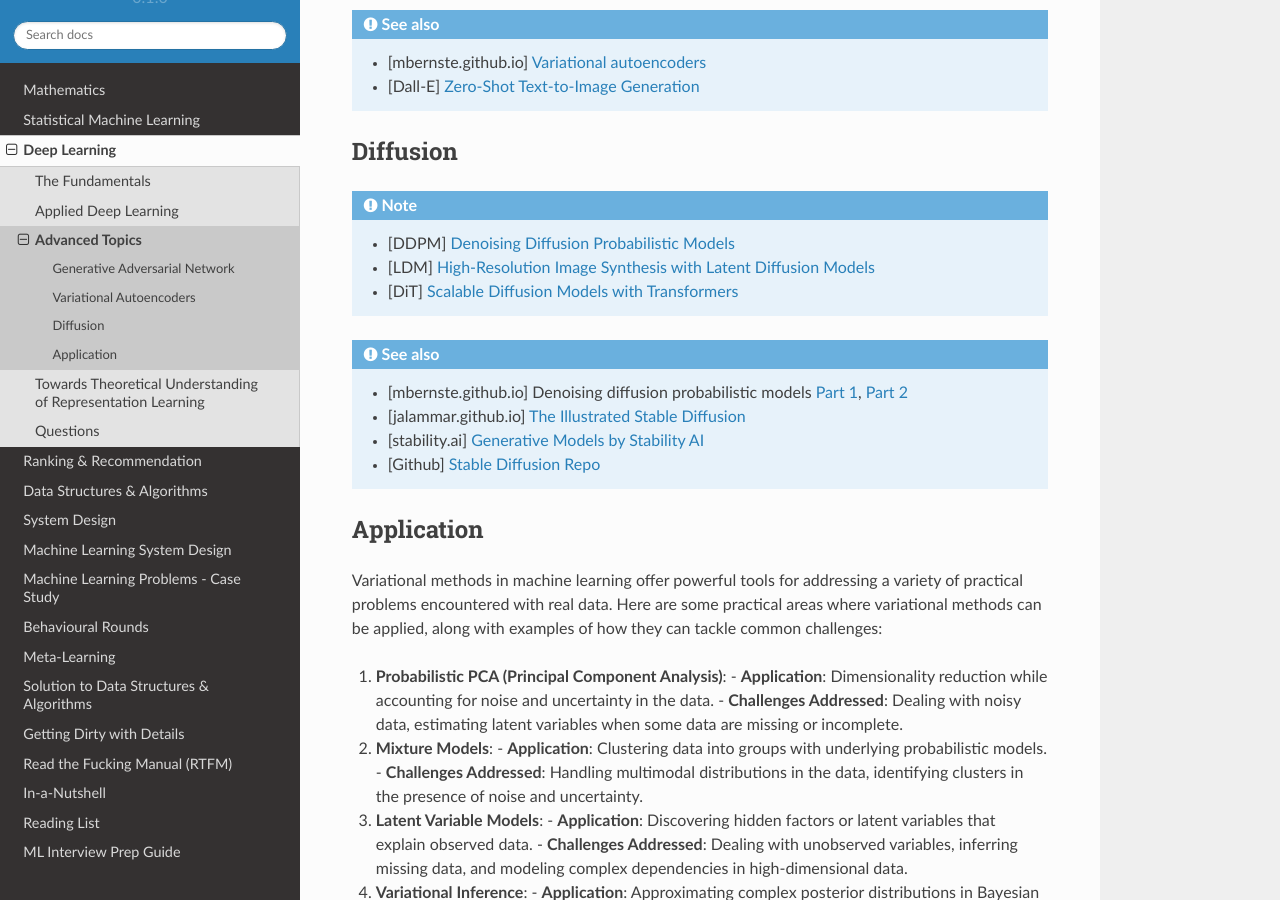
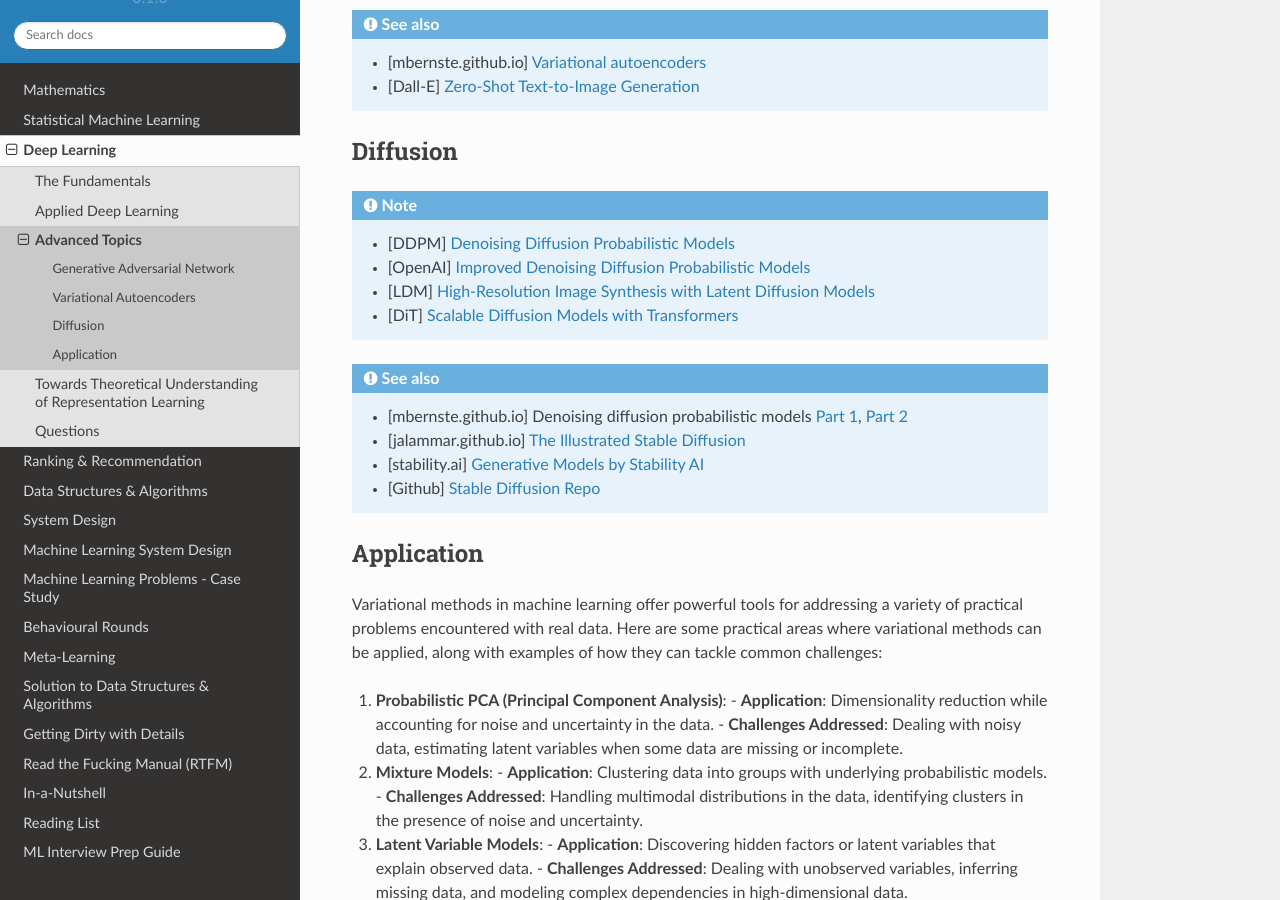
Before and after one commit to uselesstechjunks/leetcode, a Sphinx documentation site: the page built from docs/source/dl/advanced/index.rst, in a window 1280 px wide and 900 px high, scrolled down 906 px. Built offline with Sphinx 7.4.7 and the Read the Docs theme 2.0.0, drawn with Linux system fonts in a browser that asks for light colours.

Commit message:
Update index.rst (#245)

```diff
--- a/docs/source/dl/advanced/index.rst
+++ b/docs/source/dl/advanced/index.rst
@@ -38,6 +38,7 @@ Diffusion
 *************************************************************************************
 .. note::
 	* [DDPM] `Denoising Diffusion Probabilistic Models <https://arxiv.org/abs/2006.11239>`_
+	* [OpenAI] `Improved Denoising Diffusion Probabilistic Models <https://arxiv.org/abs/2102.09672>`_
 	* [LDM] `High-Resolution Image Synthesis with Latent Diffusion Models <https://arxiv.org/abs/2112.10752>`_
 	* [DiT] `Scalable Diffusion Models with Transformers <https://arxiv.org/abs/2212.09748>`_
 
```
